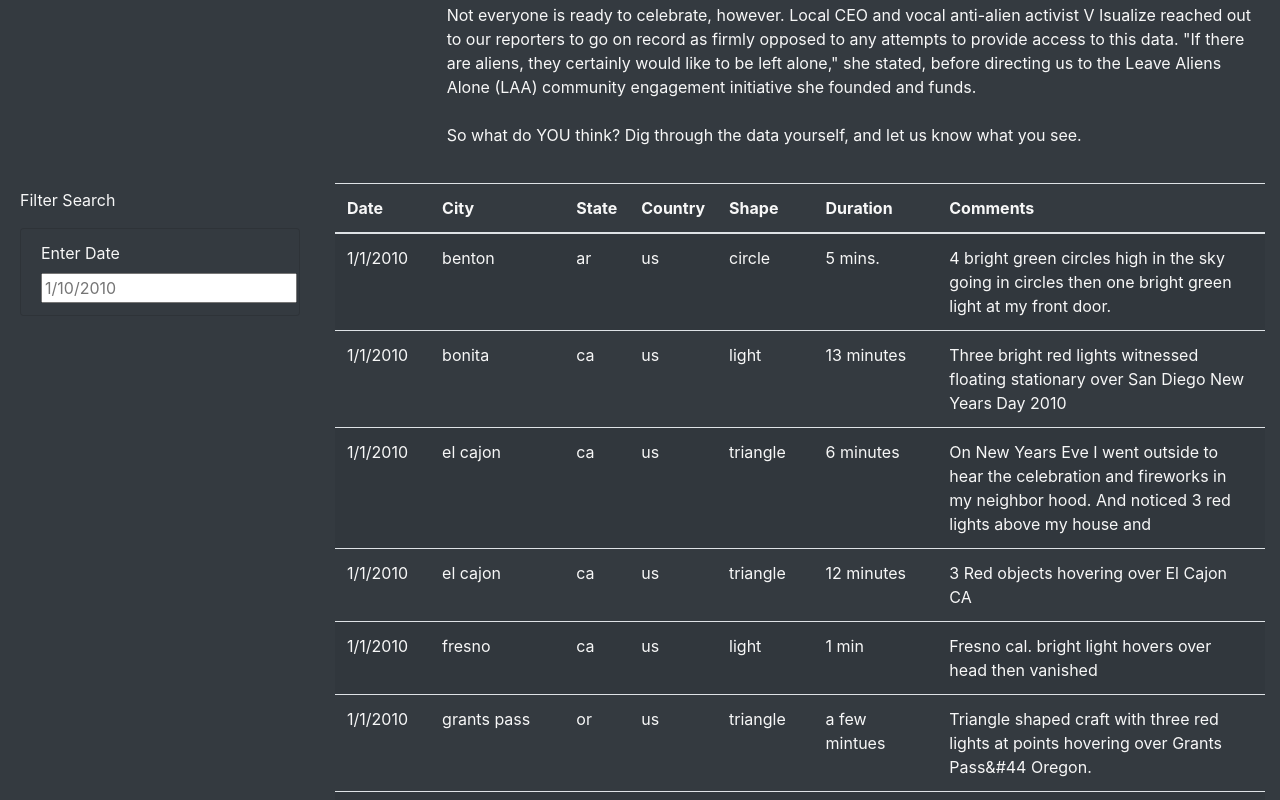
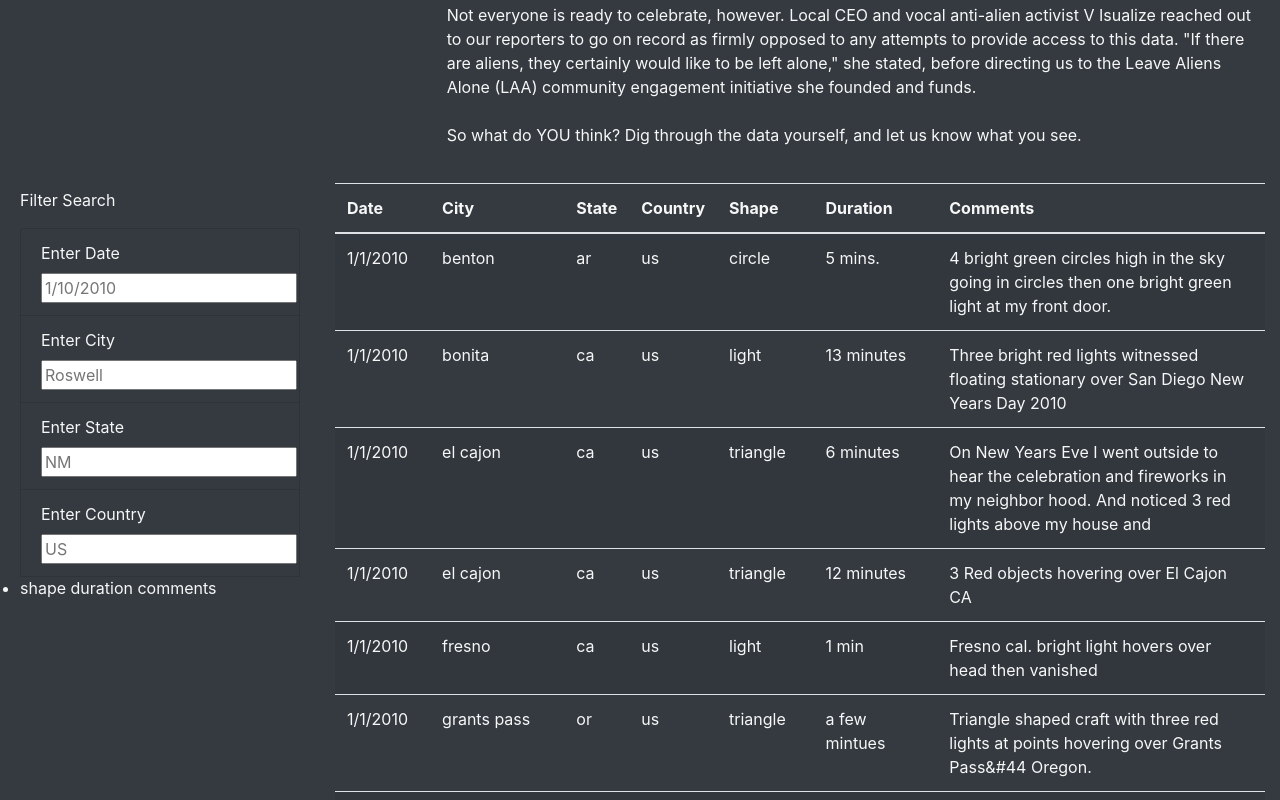
Before and after one commit to mrneuenschwander/UFOs, a plain HTML site: page challenge/web/index.html in a window 1280 px wide. Shown: the part 572-1372 px from the top of the page. Drawn offline with nearby package versions, Linux system fonts and the light colour scheme.

Commit message:
bootstrap update

```diff
--- a/challenge/web/index.html
+++ b/challenge/web/index.html
@@ -65,12 +65,21 @@
                   <label for="datetime">Enter Date</label>
                   <input type="text" placeholder="1/10/2010" id="datetime" />
                 </li>
-                <!-- Removed for Challenge -->
-                <!-- <li class="list-group-item bg-dark">
-                  <button id="filter-btn" type="button" class="btn btn-dark">
-                    Filter Table
-                  </button> -->
-                <!-- </li> -->
+                <li class="list-group-item bg-dark input">
+                  <label for="city">Enter City</label>
+                  <input type="text" placeholder="Roswell" id="city" />
+                </li>
+                <li class="list-group-item bg-dark">
+                  <label for="state">Enter State</label>
+                  <input type="text" placeholder="NM" id="state" />
+                </li>
+                <li class="list-group-item bg-dark">
+                  <label for="country">Enter Country</label>
+                  <input type="text" placeholder="US" id="country" />
+                </li>
+                <li>
+                  shape duration comments
+                </li>
               </ul>
             </form>
           </div>
```
